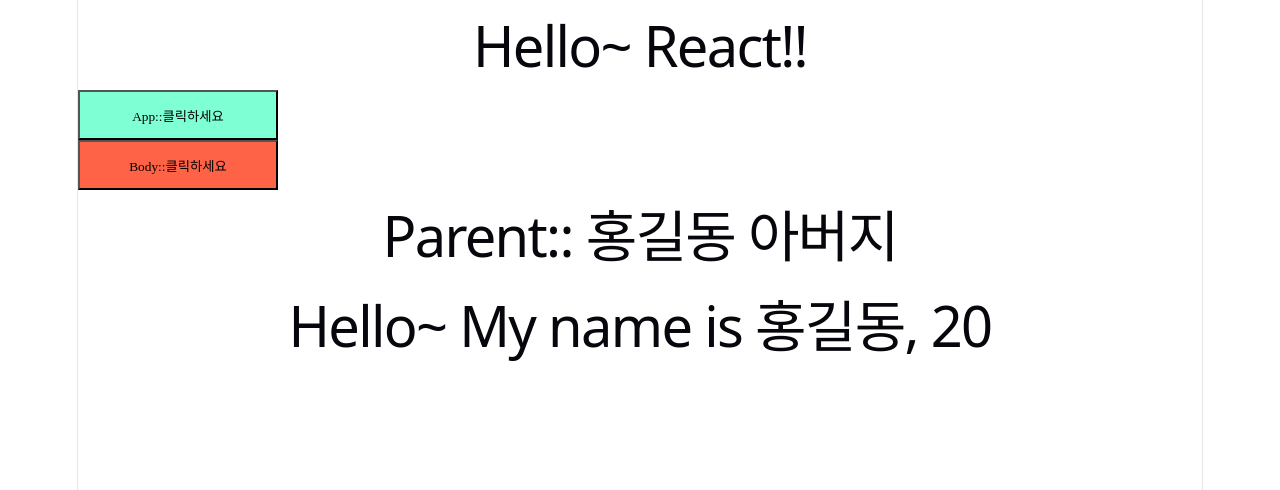
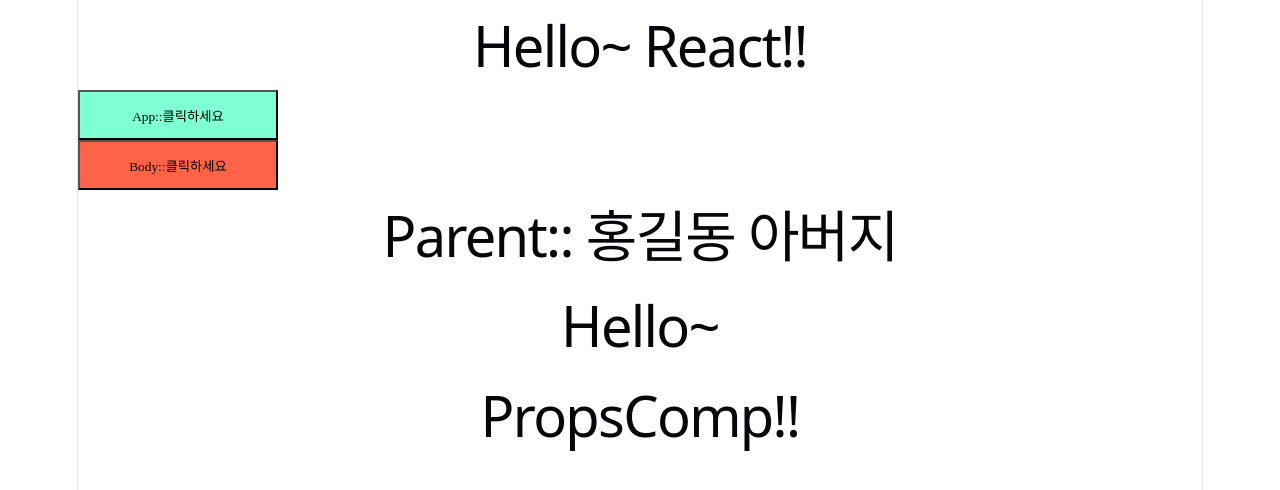
Before and after one commit to tjg-data/fe-course, a React (Vite) app in the folder basic-app/: page / in a window 1280 px wide. Shown: the top 490 px of the page. Built offline with nearby package versions, Linux system fonts and the light colour scheme.

Commit message:
2026-04-08 commit~

```diff
--- a/basic-app/src/components/Child.jsx
+++ b/basic-app/src/components/Child.jsx
@@ -1,9 +1,9 @@
 
-export default function Child({name, age, info}) {
-    // let {name} = props;  {name:"", age:20}
-    console.log(name, age, info);
-
+export default function Child({ children }) {
     return(
-        <h1>Hello~ My name is {name}, {age}</h1>
+        <>
+        <h1>Hello~</h1>
+        {children}
+        </>
     )
 }
--- a/basic-app/src/components/Parent.jsx
+++ b/basic-app/src/components/Parent.jsx
@@ -1,14 +1,18 @@
 import Child from "./Child.jsx"
 
+function PropsComp() {
+    return(
+        <h1>PropsComp!!</h1>
+    )
+}
+
 export default function Parent(props) {
-    let info = {
-        name: "홍길동",
-        age: "20"
-    }
     return (
         <>
             <h1>Parent:: {props.name} </h1>
-            <Child name="홍길동" age="20" info={info} />
+            <Child>
+                <PropsComp />
+            </Child>
         </>
     )
 }
```
Also changed, not shown: 1 other file (tests, documents, lock files or other folders).
